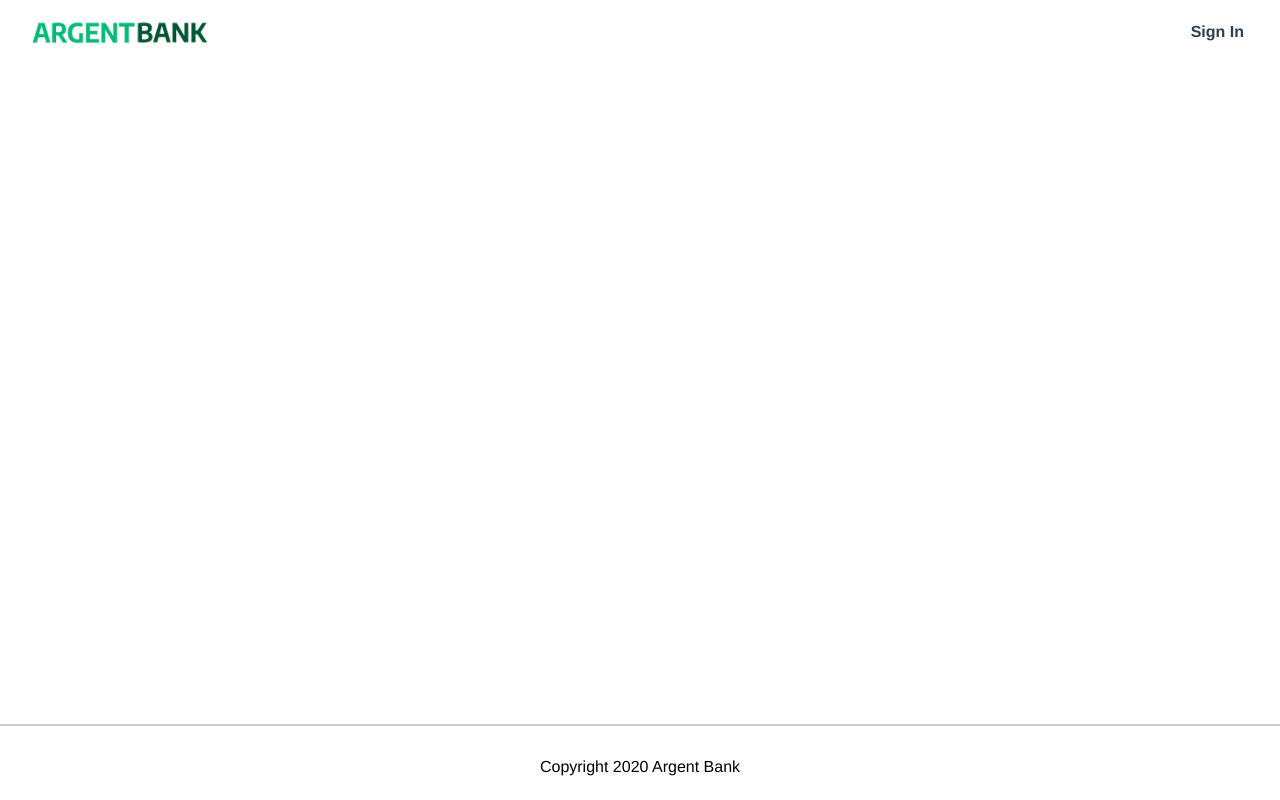
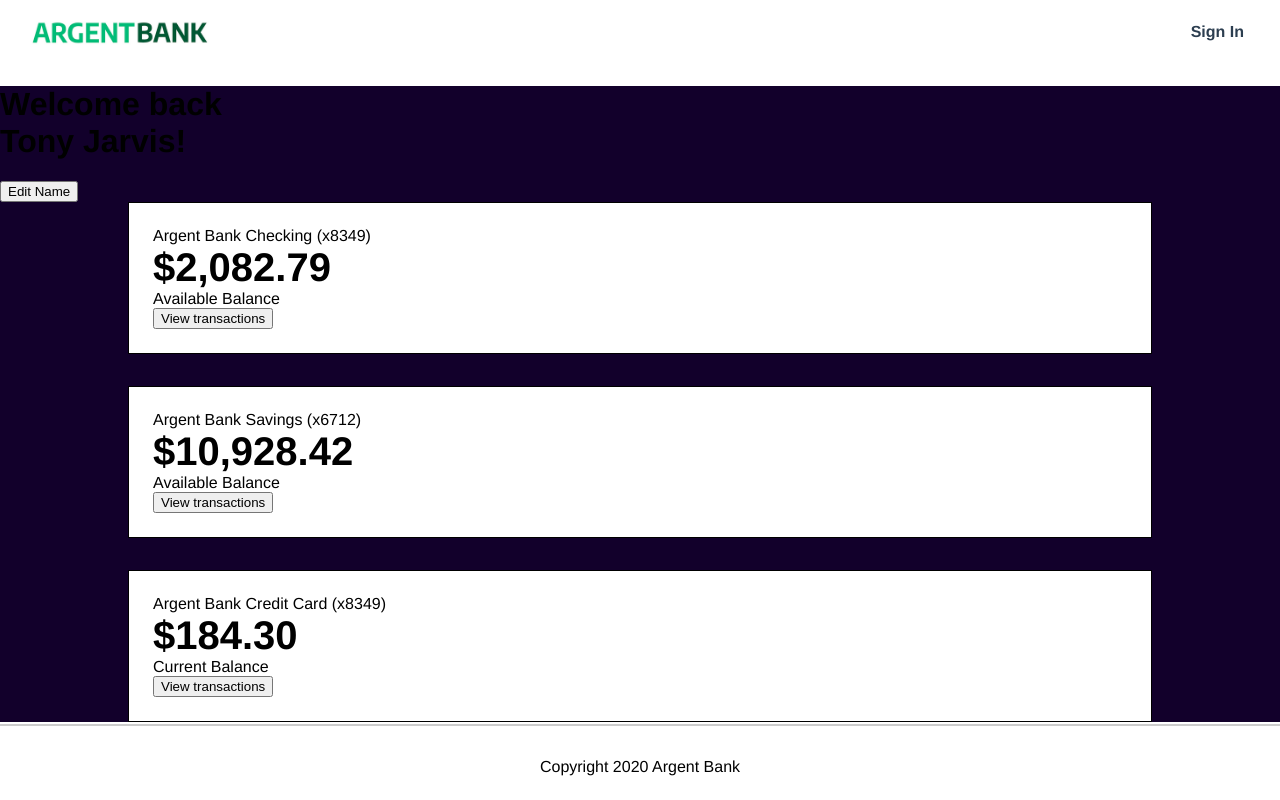
Before and after one commit to tipouf/projet13-frontend, a React (Vite) app: page /profil in a window 1280 px wide. Built offline with nearby package versions, Linux system fonts and the light colour scheme.

Commit message:
add profil page

```diff
--- a/package.json
+++ b/package.json
@@ -12,6 +12,7 @@
   "dependencies": {
     "react": "^18.2.0",
     "react-dom": "^18.2.0",
+    "react-redux": "^9.1.2",
     "react-router-dom": "^6.23.1",
     "sass": "^1.77.4"
   },
--- a/src/main.tsx
+++ b/src/main.tsx
@@ -1,9 +1,13 @@
 import ReactDOM from 'react-dom/client'
 import App from './App.tsx'
 import { BrowserRouter } from 'react-router-dom'
+import { Provider } from 'react-redux'
+// import { store } from './store/Store.ts'
 
 ReactDOM.createRoot(document.getElementById('root')!).render(
+  // <Provider store={store}>
   <BrowserRouter>
     <App />
   </BrowserRouter>
+  // </Provider>
 )
--- a/src/pages/index.ts
+++ b/src/pages/index.ts
@@ -1,5 +1,6 @@
 import Home from './home/Home'
 import Login from './login/Login'
+import Profil from './profil/Profil'
 
 
-export { Home, Login }
+export { Home, Login, Profil }
--- /dev/null
+++ b/src/pages/profil/Profil.scss
@@ -0,0 +1,37 @@
+
+.account {
+    display: flex;
+    justify-content: space-between;
+    align-items: center;
+    border: 1px solid black;
+    background-color: #fff;
+    width: 80%;
+    margin: 0 auto;
+    flex-direction: column;
+    padding: 1.5rem;
+    box-sizing: border-box;
+    text-align: left;
+    margin-bottom: 2rem;
+  }
+
+  .account-amount {
+    margin: 0;
+    font-size: 2.5rem;
+    font-weight: bold;
+  }
+
+  .account-amount-description {
+    margin: 0;
+  }
+
+  .account-title {
+    margin: 0;
+    padding: 0;
+    font-size: 1rem;
+    font-weight: normal;
+  }
+
+  .account-content-wrapper {
+    width: 100%;
+    flex: 1;
+  }
--- /dev/null
+++ b/src/pages/profil/Profil.tsx
@@ -0,0 +1,44 @@
+import './Profil.scss'
+const Profil = () => {
+  return (
+    <main className="main bg-dark">
+      <div className="header">
+        <h1>Welcome back<br />Tony Jarvis!</h1>
+        <button className="edit-button">Edit Name</button>
+      </div>
+      <h2 className="sr-only">Accounts</h2>
+      <section className="account">
+        <div className="account-content-wrapper">
+          <h3 className="account-title">Argent Bank Checking (x8349)</h3>
+          <p className="account-amount">$2,082.79</p>
+          <p className="account-amount-description">Available Balance</p>
+        </div>
+        <div className="account-content-wrapper cta">
+          <button className="transaction-button">View transactions</button>
+        </div>
+      </section>
+      <section className="account">
+        <div className="account-content-wrapper">
+          <h3 className="account-title">Argent Bank Savings (x6712)</h3>
+          <p className="account-amount">$10,928.42</p>
+          <p className="account-amount-description">Available Balance</p>
+        </div>
+        <div className="account-content-wrapper cta">
+          <button className="transaction-button">View transactions</button>
+        </div>
+      </section>
+      <section className="account">
+        <div className="account-content-wrapper">
+          <h3 className="account-title">Argent Bank Credit Card (x8349)</h3>
+          <p className="account-amount">$184.30</p>
+          <p className="account-amount-description">Current Balance</p>
+        </div>
+        <div className="account-content-wrapper cta">
+          <button className="transaction-button">View transactions</button>
+        </div>
+      </section>
+    </main>
+  )
+}
+
+export default Profil
--- a/src/routes/Route.tsx
+++ b/src/routes/Route.tsx
@@ -1,11 +1,12 @@
 import {Routes, Route} from 'react-router-dom'
-import { Home, Login } from '../pages';
+import { Home, Login, Profil } from '../pages';
 
 const AllRoutes = () => {
 	return (
 		<Routes>
 			<Route path="/" element={<Home />} />
 			<Route path="/login" element={<Login />} />
+			<Route path="/profil" element={<Profil />} />
 		</Routes>
 	)
 }
```
Also changed, not shown: src/store/Store.ts (added, +27 -0 lines), 1 other file (tests, documents, lock files or other folders).
